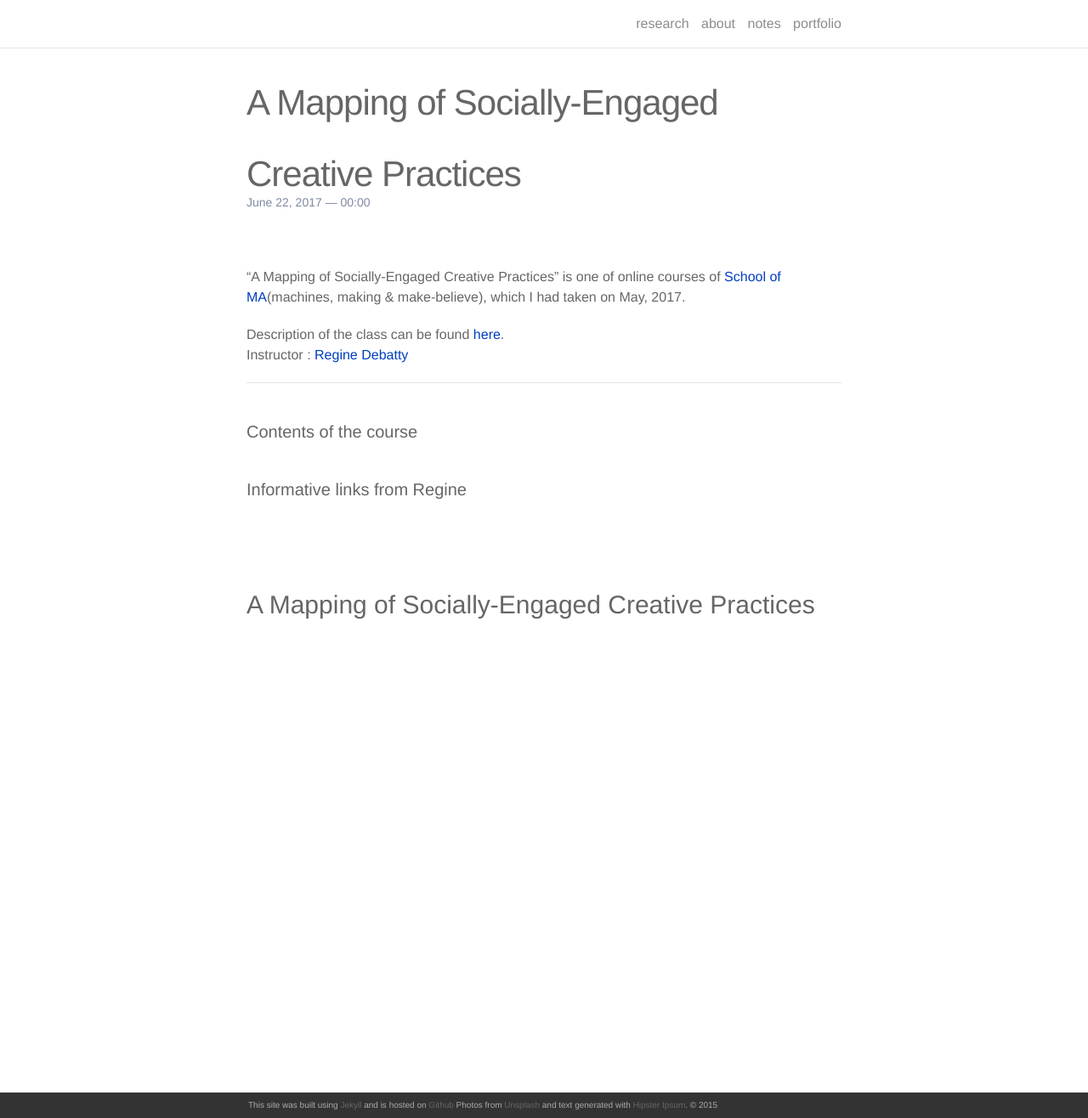
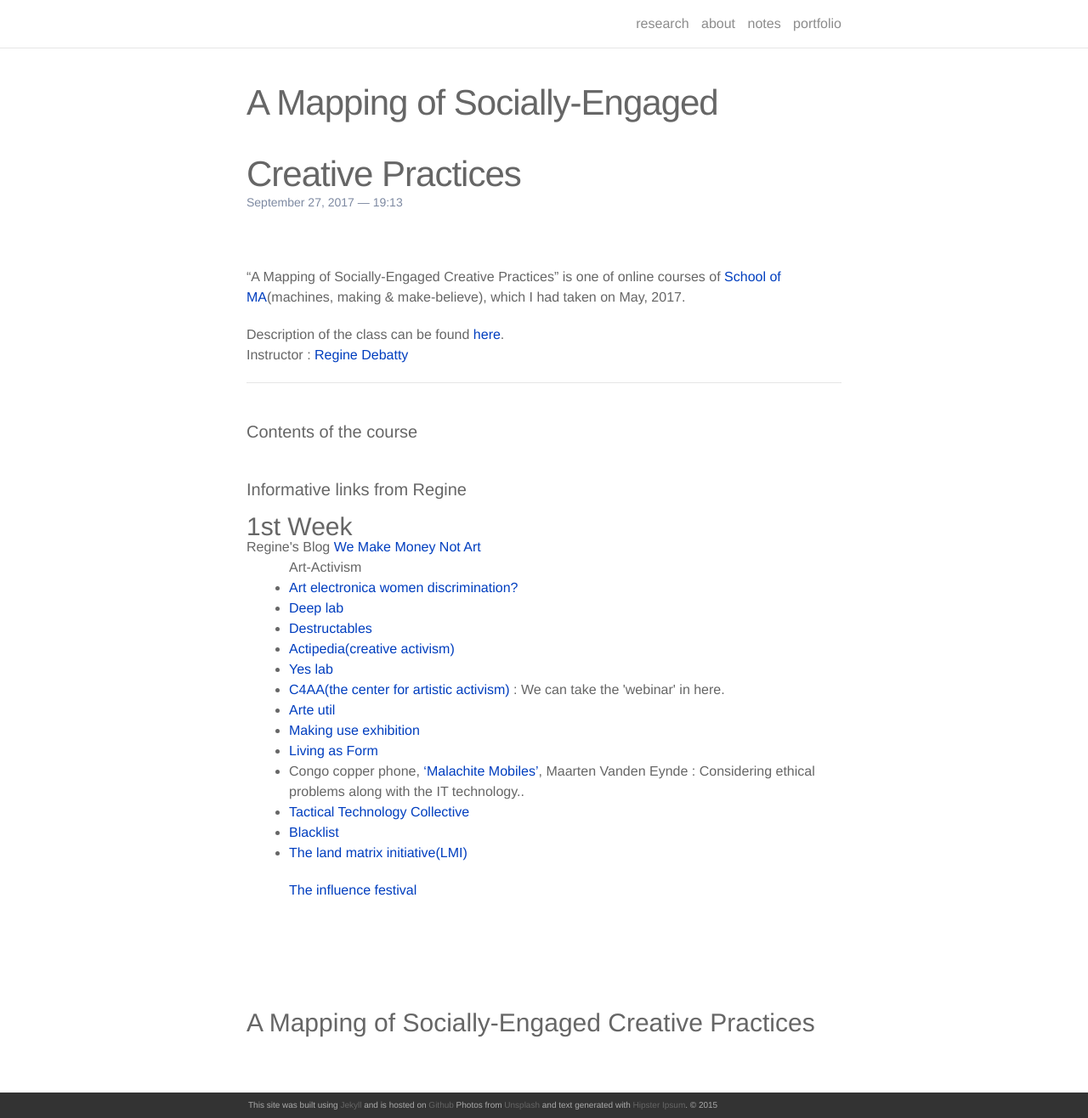
Before and after one commit to lucid2713/lucid2713.github.io, a Jekyll site: the page built from _notes/2017-06-22-A Mapping of Socially-Engaged Creative Practices.markdown, in a window 1280 px wide and 1316 px high. Shown: the whole window at 85% size. Built offline with Jekyll 4.4.1, drawn with Linux system fonts in a browser that asks for light colours; nearby versions of some CDN libraries.

Commit message:
first week link add

```diff
--- a/_notes/2017-06-22-A Mapping of Socially-Engaged Creative Practices.markdown
+++ b/_notes/2017-06-22-A Mapping of Socially-Engaged Creative Practices.markdown
@@ -2,7 +2,7 @@
 layout: post
 title: A Mapping of Socially-Engaged<br/><br/> Creative Practices
 description: Online course of School of MA
-date: 2017-06-22 00:00:00
+date: 2017-09-27 19:13:00
 ---
 
 <br/>
@@ -22,6 +22,61 @@ Instructor : <a href="http://we-make-money-not-art.com/" target="blank">Regine D
 
 
 <h4>Informative links from Regine</h4>
+<p>
+<h3>1st Week</h3>
+
+Regine's Blog <a href="http://we-make-money-not-art.com/" target="blank">We Make Money Not Art</a>
+<br/>
+
+<ul>
+Art-Activism
+<li>
+<a href="https://www.theguardian.com/science/the-h-word/2016/sep/12/ars-electronica-festival-gender
+https://www.artsy.net/article/artsy-editorial-venice-biennale-artists-numbers" target="blank">Art electronica women discrimination?</a>
+</li>
+<li>
+<a href="http://www.deeplab.net/" target="blank">Deep lab</a>
+</li>
+<li>
+<a href="http://destructables.org/" target="blank">Destructables</a>
+</li>
+<li>
+<a href="https://actipedia.org/" target="blank">Actipedia(creative activism)</a>
+</li>
+<li>
+<a href="http://yeslab.org/" target="blank">Yes lab</a>
+</li>
+<li>
+<a href="https://artisticactivism.org/" target="blank">C4AA(the center for artistic activism)</a> : We can take the 'webinar' in here.
+</li>
+<li>
+<a href="http://www.arte-util.org/" target="blank">Arte util</a>
+</li>
+<li>
+<a href="http://makinguse.artmuseum.pl/en/" target="blank">Making use exhibition</a>
+</li>
+<li>
+<a href="http://creativetime.org/programs/archive/2011/livingasform/archive.htm" target="blank">Living as Form</a>
+</li>
+<li>
+Congo copper phone, <a href="http://www.maartenvandeneynde.com/?rd_project=malachite-mobiles&lang=en" target="blank">‘Malachite Mobiles’</a>, Maarten Vanden Eynde : Considering ethical problems along with the IT technology..
+</li>
+<li>
+<a href="https://tacticaltech.org/" target="blank">Tactical Technology Collective</a>
+</li>
+<li>
+<a href="https://blackl.st/" target="blank">Blacklist</a>
+</li>
+<li>
+<a href="http://landmatrix.org/en/" target="blank">The land matrix initiative(LMI)</a>
+</li>
+</ul>
+
+<ul>
+<a href="http://theinfluencers.org/en/node/1857" target="blank">The influence festival</a>
+</ul>
+
+</p>
 <br/>
 
 
```
Also changed, not shown: 1 other file.
